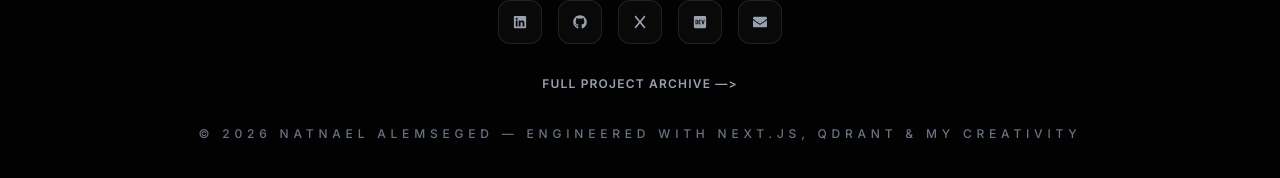
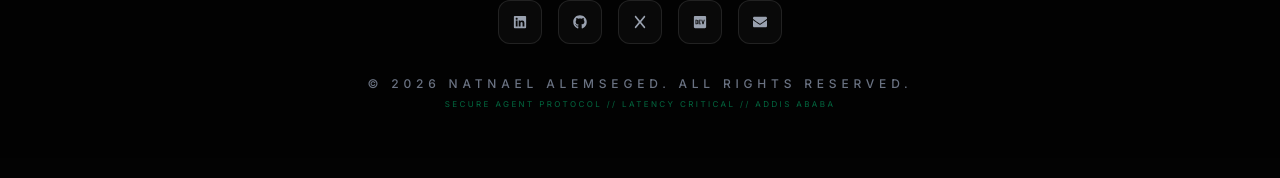
Before and after one commit to Natnael-Alemseged/my-portfolio, a Next.js app: page / in a window 1280 px wide. Shown: the part 6402-6580 px from the top of the page. Built offline with nearby package versions, Linux system fonts and the light colour scheme; no server answers; the database is empty.

Commit message:
fix(contact): update calendar booking to 10-minute discovery call link refactor(footer): simplify copyright line and remove project archive nav link

```diff
--- a/components/Contact.tsx
+++ b/components/Contact.tsx
@@ -450,7 +450,7 @@ export default function Contact() {
                         Schedule a Call
                       </h3>
                       <p className="text-sm text-gray-400 mt-1">
-                        Pick a time that works for you — 15 minute discovery call
+                        Pick a time that works for you — 10 minute discovery call
                       </p>
                     </div>
                     <button
@@ -465,7 +465,7 @@ export default function Contact() {
                   {/* Calendar Widget */}
                   <div className="rounded-2xl overflow-hidden border border-white/5">
                     <InlineWidget
-                      calLink="natnael-alemseged-astaw-b9o7g9/15min"
+                      calLink="natnael-alemseged-astaw-b9o7g9/10-min-discovary"
                       config={{ theme: "dark" }}
                     />
                   </div>
--- a/components/Footer.tsx
+++ b/components/Footer.tsx
@@ -64,19 +64,14 @@ export default function Footer() {
                         ))}
                     </div>
 
-                    {/* Navigation & Archive */}
-                    <div className="flex flex-col items-center gap-4">
-                        <Link
-                            href="/projects"
-                            className="text-gray-400 hover:text-[#00ff99] text-xs font-semibold uppercase tracking-widest transition-colors"
-                        >
-                            Full Project Archive —&gt;
-                        </Link>
-                    </div>
-
                     {/* Copyright & Stack */}
-                    <div className="text-[10px] md:text-xs uppercase tracking-[0.4em] text-gray-500 text-center leading-relaxed font-medium">
-                        © {new Date().getFullYear()} Natnael Alemseged — Engineered with Next.js, Qdrant & My Creativity
+                    <div className="flex flex-col items-center gap-1.5 text-center">
+                        <div className="text-[10px] md:text-xs uppercase tracking-[0.4em] text-gray-500 font-medium">
+                            © {new Date().getFullYear()} Natnael Alemseged. All Rights Reserved.
+                        </div>
+                        <div className="text-[8px] font-mono tracking-[0.3em] text-[#00ff99]/40 uppercase">
+                            Secure Agent Protocol // Latency Critical // Addis Ababa
+                        </div>
                     </div>
                 </div>
             </div>
```
